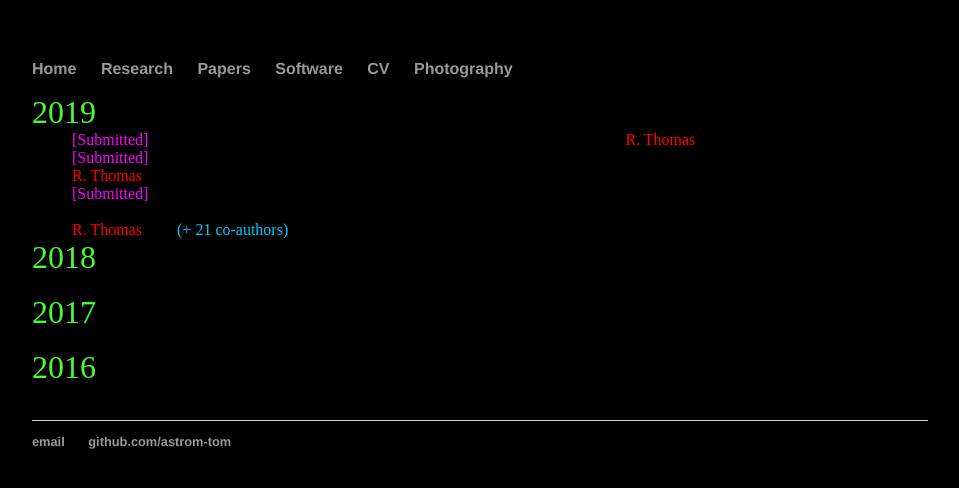
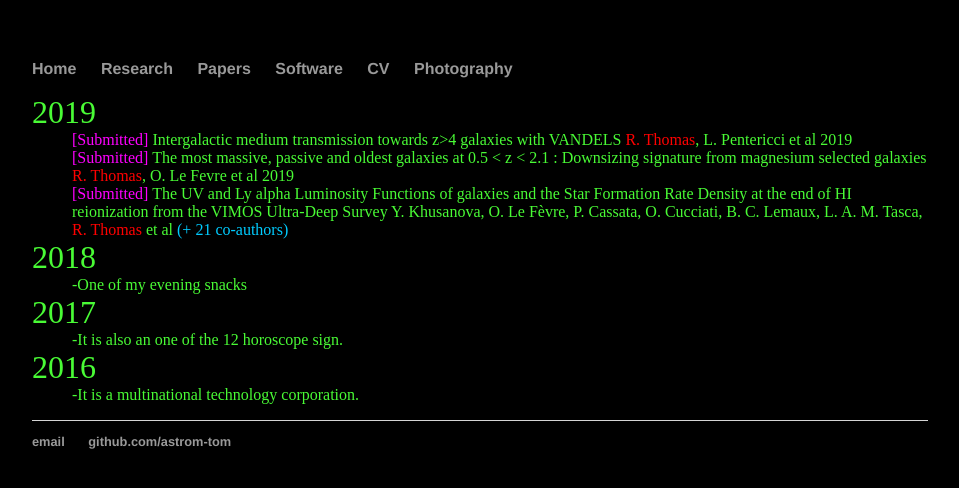
Before and after one commit to astrom-tom/astrom-tom.github.io, a Jekyll site: the page built from Papers/index.html, in a window 1280 px wide. Shown: the top 488 px of the page, without its empty margins (160-1119 px from the left). Built offline with Jekyll 4.4.1, drawn with Linux system fonts in a browser that asks for light colours.

Commit message:
Update index.html

```diff
--- a/Papers/index.html
+++ b/Papers/index.html
@@ -7,7 +7,7 @@ title: Romain Thomas, Fellow Astronomer
    <link rel="shortcut icon" href="img/favicon.ico" />
 </head>
 
-<dl>
+<dl style="color:rgb(73, 251, 53);" >
   <dt style="color:rgb(73, 251, 53);">
   <font size="6">2019
     </font>
```
